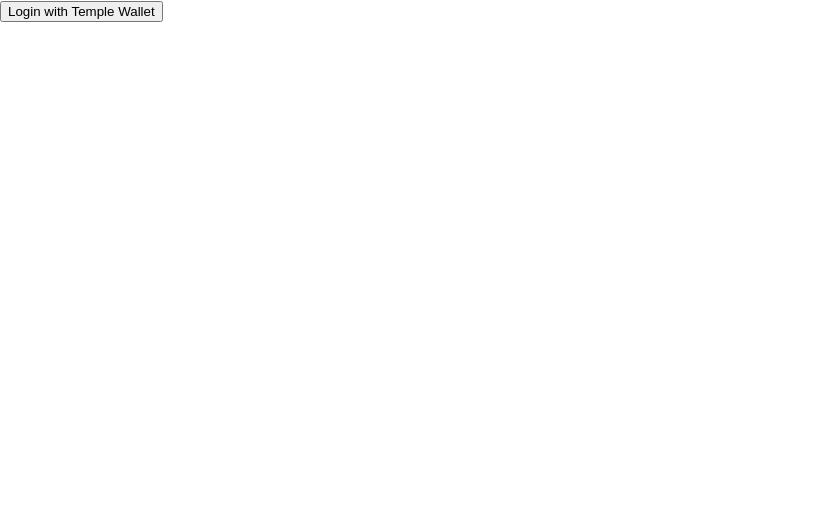
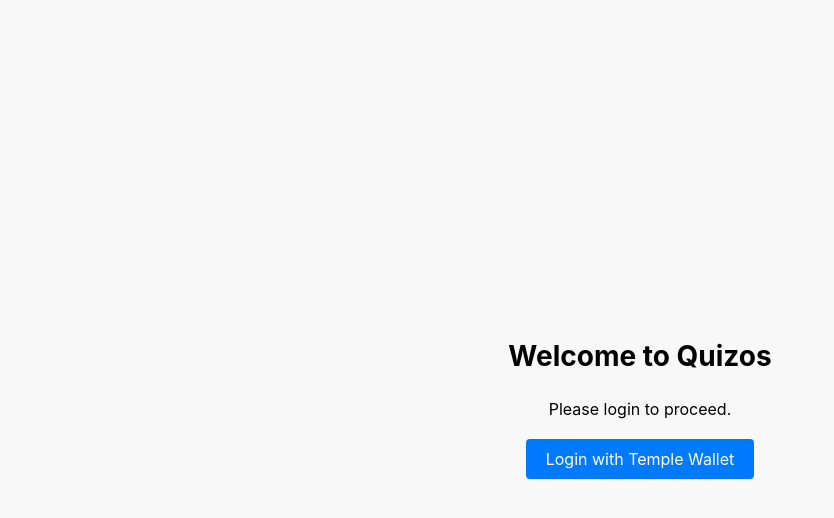
Before and after one commit to 4shreyas5/Quizos, a React (Create React App) app in the folder Quizos/: page / in a window 1280 px wide. Shown: the top 518 px of the page, without its empty margins (0-834 px from the left). Built offline with nearby package versions, Linux system fonts and the light colour scheme.

Commit message:
tacquito and beacon installed with login ui

```diff
--- a/Quizos/package.json
+++ b/Quizos/package.json
@@ -3,6 +3,7 @@
   "version": "0.1.0",
   "private": true,
   "dependencies": {
+    "@airgap/beacon-sdk": "^4.0.4",
     "@taquito/taquito": "^17.0.0",
     "@temple-wallet/dapp": "^8.0.0",
     "@testing-library/jest-dom": "^5.16.5",
--- a/Quizos/src/components/Login.jsx
+++ b/Quizos/src/components/Login.jsx
@@ -1,11 +1,15 @@
 import React from 'react';
 import { Link } from 'react-router-dom';
+import '../styles/login.css'; // Import the CSS file from the style folder
 
 const Login = () => {
-
   return (
-    <div>
-        <Link to='/quiz'><button>Login with Temple Wallet</button></Link>
+    <div className="login-container">
+      <h1>Welcome to Quizos</h1>
+      <p>Please login to proceed.</p>
+      <Link to="/quiz" className="login-button">
+        Login with Temple Wallet
+      </Link>
     </div>
   );
 };
--- /dev/null
+++ b/Quizos/src/styles/login.css
@@ -0,0 +1,33 @@
+.login-container {
+  display: flex;
+  flex-direction: column;
+  align-items: center;
+  justify-content: center;
+  height: 100vh;
+  background-color: #f8f8f8;
+}
+
+h1 {
+  font-size: 28px;
+  margin-bottom: 10px;
+}
+
+p {
+  font-size: 16px;
+  margin-bottom: 20px;
+}
+
+.login-button {
+  padding: 10px 20px;
+  background-color: #007bff;
+  color: #fff;
+  border: none;
+  border-radius: 4px;
+  font-size: 16px;
+  text-decoration: none;
+  transition: background-color 0.3s ease;
+}
+
+.login-button:hover {
+  background-color: #0056b3;
+}
```
Also changed, not shown: 1 other file (tests, documents, lock files or other folders).
